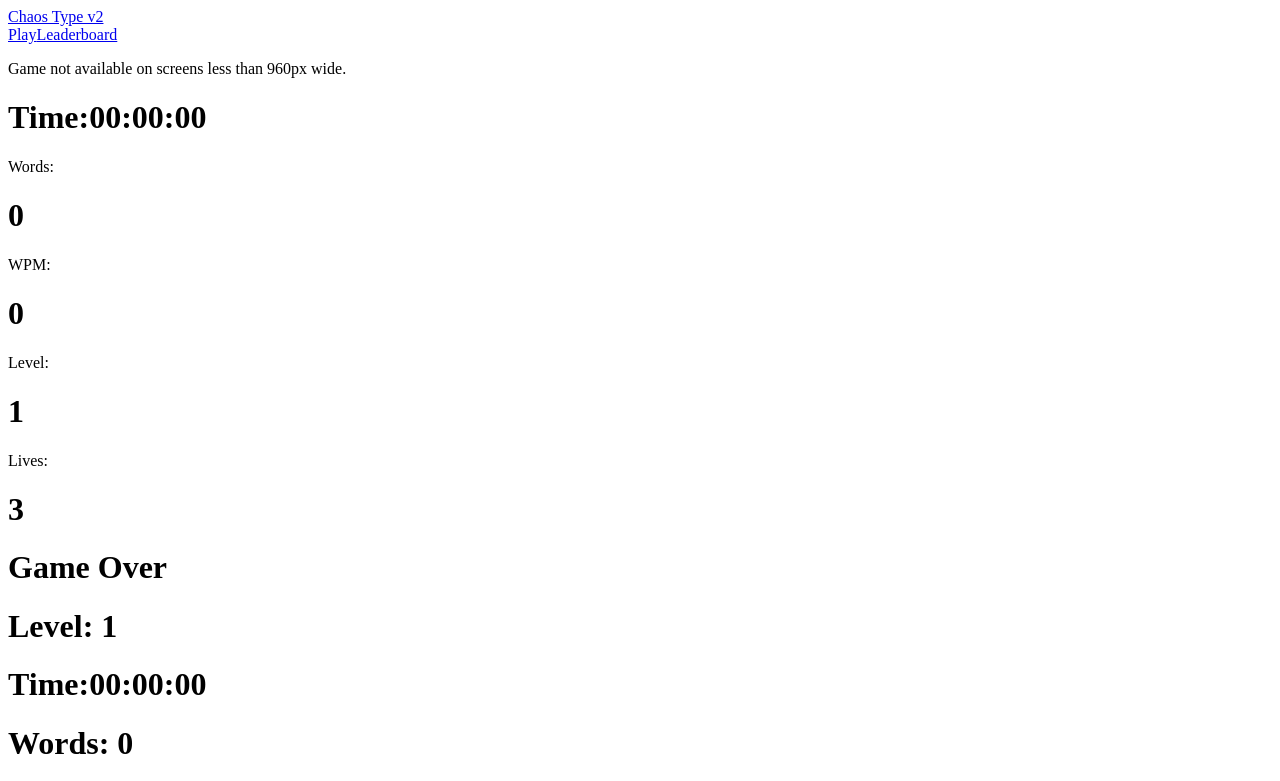
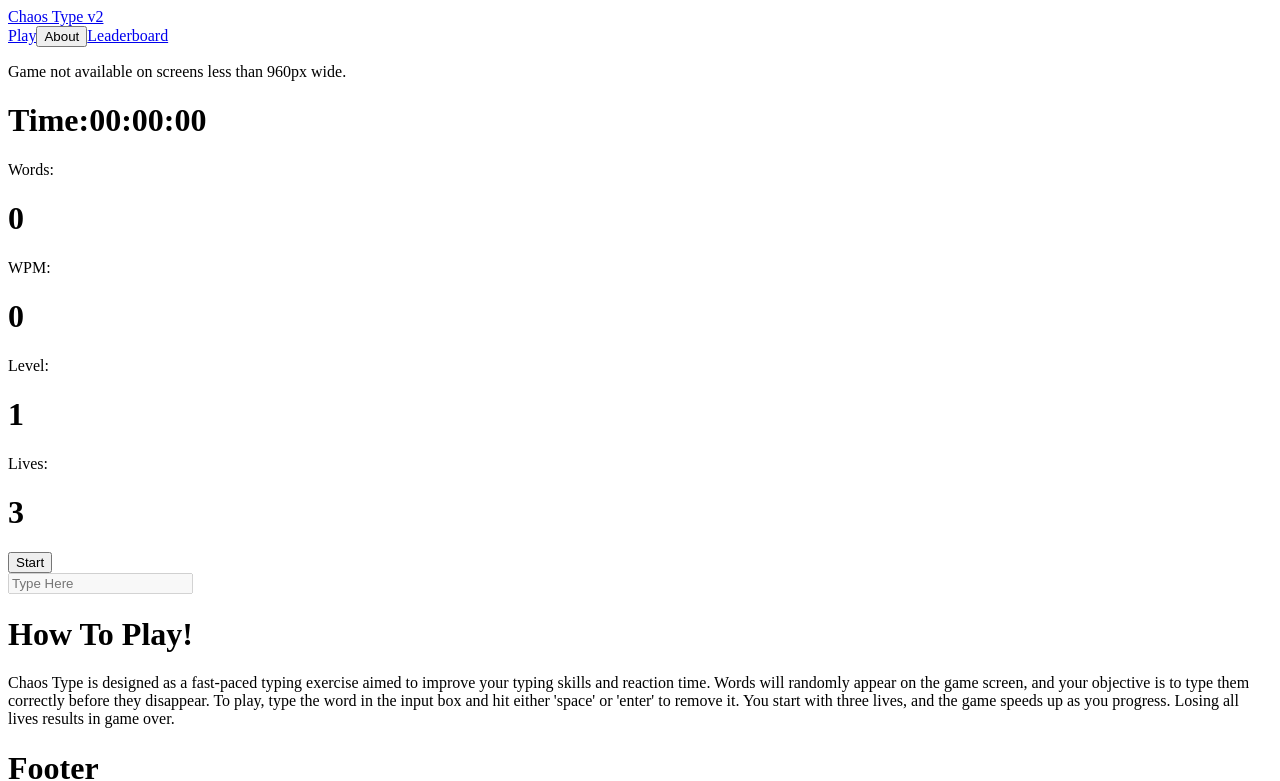
Before and after one commit to emdecaiman/chaos-type, a React (Vite) app: page /home in a window 1280 px wide. Shown: the top 781 px of the page. Built offline with nearby package versions, Linux system fonts and the light colour scheme; the HTML template or start-up script is replaced by a standard one.

Commit message:
fixed leaderboard

```diff
--- a/src/components/common/Header.jsx
+++ b/src/components/common/Header.jsx
@@ -1,14 +1,21 @@
-import { Outlet, Link } from "react-router-dom";
+import { Link } from "react-router-dom";
 
-const Header = () => {
+const Header = ({ aboutSectionRef }) => {
+    const scrollTo = () => {
+        window.scrollTo({
+            top:aboutSectionRef.current.offsetTop,
+            behavior: 'smooth'});
+    }
+
     return (
         <div className="flex justify-between items-center p-10 bg-white bg-opacity-5 w-full h-20">
             <div>
                 <Link className="text-xl" to="/home">Chaos Type v2</Link>
             </div>
-            <div className="flex gap-10">
-                <Link to="/home">Play</Link>
-                <Link to="/leaderboard">Leaderboard</Link>
+            <div className="flex gap-5">
+                <Link className="hover:text-blue-500" to="/home">Play</Link>
+                <button className="hover:text-blue-500" onClick={scrollTo}>About</button>
+                <Link className="hover:text-blue-500" to="/leaderboard">Leaderboard</Link>
             </div>
         </div>
     )
--- /dev/null
+++ b/src/components/game/About.jsx
@@ -0,0 +1,14 @@
+const About = ({ aboutSectionRef }) => {
+    return (
+        <div ref={aboutSectionRef} className="text-center max-w-[960px] mt-40 mx-auto">
+            <h1 className="font-bold mb-5">How To Play!</h1>
+            <p>Chaos Type is designed as a fast-paced typing exercise aimed to improve your typing skills and reaction time.
+                Words will randomly appear on the game screen, and your objective is to type them correctly before
+                they disappear. To play, type the word in the input box and hit either 'space' or 'enter' to remove it.
+                You start with three lives, and the game speeds up as you progress. Losing all lives results in game over.
+            </p>
+        </div>
+    );
+}
+
+export default About;
--- a/src/components/game/Game.jsx
+++ b/src/components/game/Game.jsx
@@ -11,7 +11,7 @@ import { GAME_STATES } from "..//utils/constants.js";
 const Game = () => {
     const [wordList, setWordList] = useState([]);
     const [lives, setLives] = useState(3);
-    const [gameState, setGameState] = useState(GAME_STATES.END);
+    const [gameState, setGameState] = useState(GAME_STATES.START);
     const [wordGeneratedSpeed, setWordGeneratedSpeed] = useState(2000);
 
     const [scoreSubmitted, setScoreSubmitted] = useState(false);
@@ -94,7 +94,7 @@ const Game = () => {
     //
     const handleStartGame = () => {
         setWordList([]);
-        setLives(1);
+        setLives(3);
         setGameState(GAME_STATES.RUNNING);
         setScoreSubmitted(false);
         setWordGeneratedSpeed(2000);
@@ -157,7 +157,7 @@ const Game = () => {
                     />
                     <div className="h-[640px] w-[960px] my-5 relative rounded-xl">
                         <StartGame gameState={gameState} onStart={handleStartGame} />
-                        <div className="h-full w-full px-20 py-5 bg-white bg-opacity-5 border border-gray-600 rounded-xl shadow-2xl">
+                        <div className="h-full w-full px-20 py-5 bg-white bg-opacity-5 rounded-xl shadow-2xl">
                             <List wordList={wordList} gameState={gameState} />
                         </div>
                         <EndGame
@@ -178,15 +178,6 @@ const Game = () => {
                         />
                 </div>
             </div>
-            <div className="text-center max-w-[960px] mt-20 mx-auto">
-                <h1 className="font-bold mb-5">How To Play!</h1>
-                <p>Chaos Type is designed as a fast-paced typing exercise aimed to improve your typing skills and reaction time.
-                    Words will randomly appear on the game screen, and your objective is to type them correctly before
-                    they disappear. To play, type the word in the input box and hit either 'space' or 'enter' to remove it.
-                    You start with three lives, and the game speeds up as you progress. Losing all lives results in game over.
-                </p>
-            </div>
-
         </>
     );
 }
--- a/src/components/leaderboard/Scores.jsx
+++ b/src/components/leaderboard/Scores.jsx
@@ -2,11 +2,21 @@ import { v4 as uuidv4 } from "uuid";
 import Timer from "../common/Timer"
 
 const Scores = () => {
-    const scores = JSON.parse(localStorage.getItem("highScores"));
+    const scores = JSON.parse(localStorage.getItem("highScores")) || [];
 
+    if (scores.length === 0) {
         return (
-        <div className="flex justify-center items-center pt-10">
-            <div className="flex flex-col p-5 items-center bg-gray-600 w-min rounded-xl">
+            <div className="flex justify-center items-center pt-20">
+                <div className="flex flex-col p-5 items-center bg-gray-600 w-[650px] rounded-xl">
+                    <h1 className="text-xl font-bold">Leaderboard</h1>
+                    <h1>No scores are submitted</h1>
+                </div>
+            </div>
+        );
+    } else {
+        return (
+            <div className="flex justify-center items-center pt-20">
+                <div className="flex flex-col p-5 items-center bg-gray-600 w-[650px] rounded-xl">
                     <h1 className="text-xl font-bold">Leaderboard</h1>
                     <ol className="list-decimal list">
                         {scores.map((score) => {
@@ -24,6 +34,8 @@ const Scores = () => {
                 </div>
             </div>
         );
+    }
+
 }
 
 const ScoreItem = (props) => {
--- a/src/pages/Home.jsx
+++ b/src/pages/Home.jsx
@@ -1,12 +1,17 @@
 import Header from "../components/common/Header.jsx";
 import Footer from "../components/common/Footer.jsx"
 import Game from "../components/game/Game.jsx";
+import About from "../components/game/About.jsx";
+import { useRef } from "react";
 
 const Home = () => {
+  const aboutSection = useRef(null);
+
   return (
     <div className="flex flex-col font-sourcecodepro bg-gray-800 text-white">
-      <Header />
+      <Header aboutSectionRef={aboutSection}/>
       <Game />
+      <About aboutSectionRef={aboutSection}/>
       <Footer />
     </div>
   );
--- a/src/pages/Leaderboard.jsx
+++ b/src/pages/Leaderboard.jsx
@@ -1,13 +1,18 @@
 import Header from "../components/common/Header.jsx";
 import Footer from "../components/common/Footer.jsx";
 import Scores from "../components/leaderboard/Scores.jsx";
+import About from "../components/game/About.jsx";
+import { useRef } from "react";
 
 const Leaderboard = () => {
+  const aboutSection = useRef(null);
+
   return (
     <div className="flex flex-col min-h-screen font-sourcecodepro bg-gray-800 text-white">
-      <Header />
+      <Header aboutSectionRef={aboutSection}/>
       <div className="flex-grow">
         <Scores />
+        <About aboutSectionRef={aboutSection}/>
       </div>
       <Footer />
     </div>
```
Lines whose indentation alone changed are shown as unchanged.
